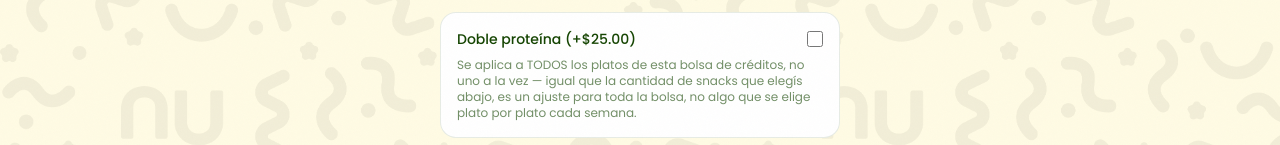
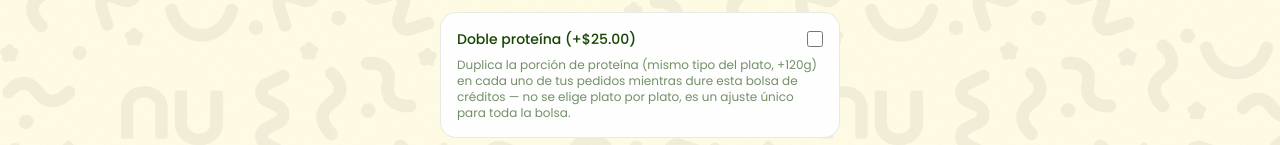
Before and after one commit to dgalarraga00/TwoNutris-Web, a Next.js app: page /complementos in a window 1280 px wide. Shown: the part 227-372 px from the top of the page. Built offline with nearby package versions, Linux system fonts and the light colour scheme; no server answers.

Commit message:
fix(bag): double-protein copy should explain itself, not reference snacks
The snack comparison confused the point rather than helping — this line
only needs to say what double-protein does.

```diff
--- a/features/bag/UpsellsScreen.tsx
+++ b/features/bag/UpsellsScreen.tsx
@@ -69,10 +69,10 @@ export function UpsellsScreen() {
             />
           </label>
           <p className="mt-2 font-poppins text-xs text-leaf/60">
-            Se aplica a TODOS los platos de esta bolsa de créditos, no uno a
-            la vez — igual que la cantidad de snacks que elegís abajo, es un
-            ajuste para toda la bolsa, no algo que se elige plato por plato
-            cada semana.
+            Duplica la porción de proteína (mismo tipo del plato, +120g) en
+            cada uno de tus pedidos mientras dure esta bolsa de créditos —
+            no se elige plato por plato, es un ajuste único para toda la
+            bolsa.
           </p>
         </div>
       )}
```
Also changed, not shown: 1 other file (tests, documents, lock files or other folders).
